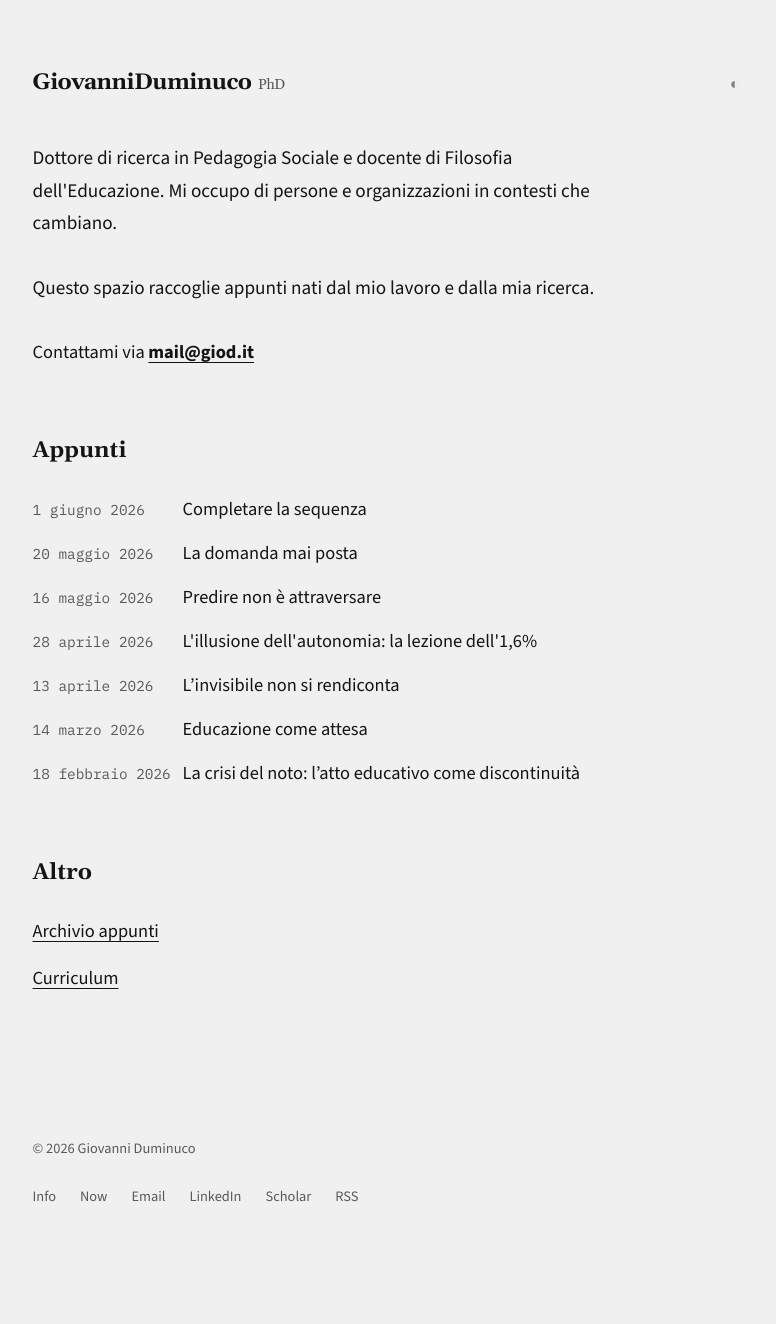
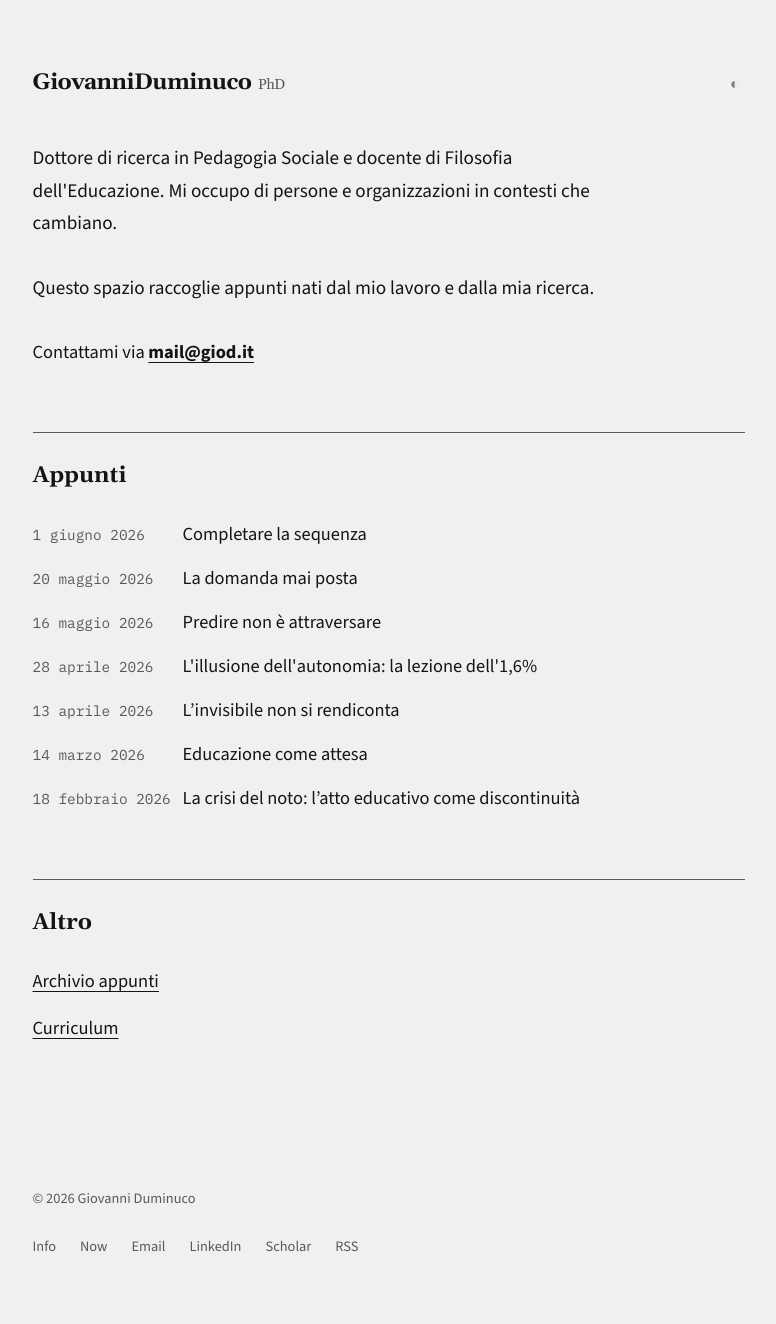
Before and after one commit to dumgio/dumgio.github.io, a Jekyll site: the page built from index.html, in a window 1280 px wide. Shown: the whole page, without its empty margins (251-1027 px from the left). Built offline with Jekyll 4.4.1, drawn with Linux system fonts in a browser that asks for light colours; comment, search, counter and statistics services are not loaded; before the commit the page ends 1274 px from its top, so only the background shows below that.

Commit message:
Aggiunge linea separatrice sottile sopra h2 per dividere sezioni
Co-Authored-By: Claude Sonnet 4.6 <noreply@anthropic.com>

```diff
--- a/assets/css/style.css
+++ b/assets/css/style.css
@@ -352,6 +352,8 @@ h2 {
   font-weight: 700;
   margin-top: 4rem;
   margin-bottom: 1.5rem;
+  border-top: 1px solid var(--grey);
+  padding-top: 1.5rem;
 }
 
 p {
```
